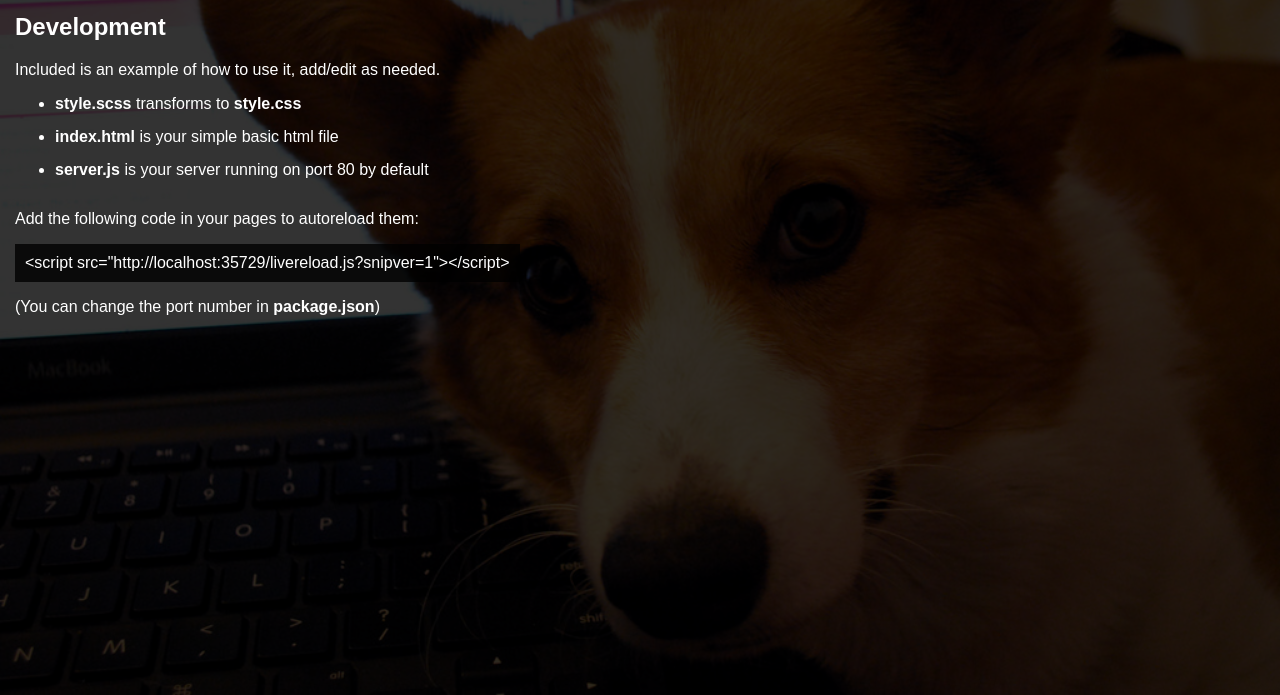
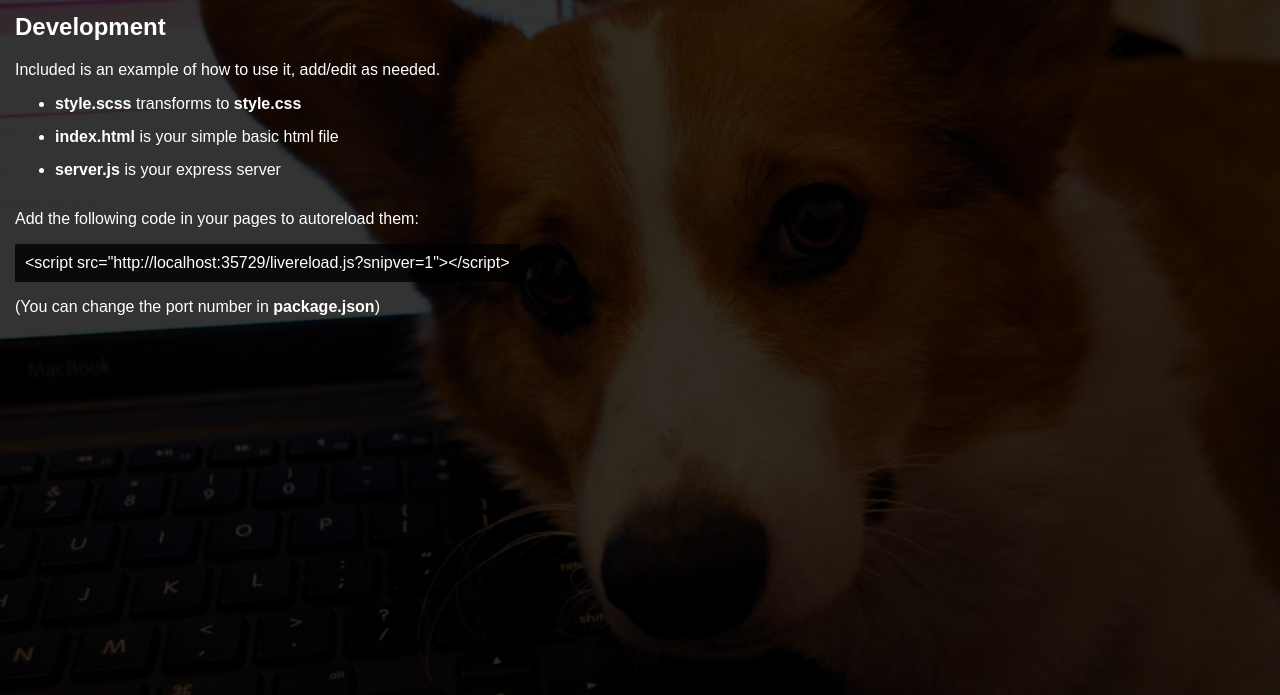
Before and after one commit to alexshive/quickserver, a website: page index.html in a window 1280 px wide. Shown: the part 105-800 px from the top of the page. Drawn offline with Linux system fonts and the light colour scheme.

Commit message:
Update index.html

```diff
--- a/index.html
+++ b/index.html
@@ -28,7 +28,7 @@
       <li>
         <b>index.html</b> is your simple basic html file</li>
       <li>
-        <b>server.js</b> is your server running on port 80 by default</li>
+        <b>server.js</b> is your express server</li>
     </ul>
 
     <p>Add the following code in your pages to autoreload them:</p>
```
